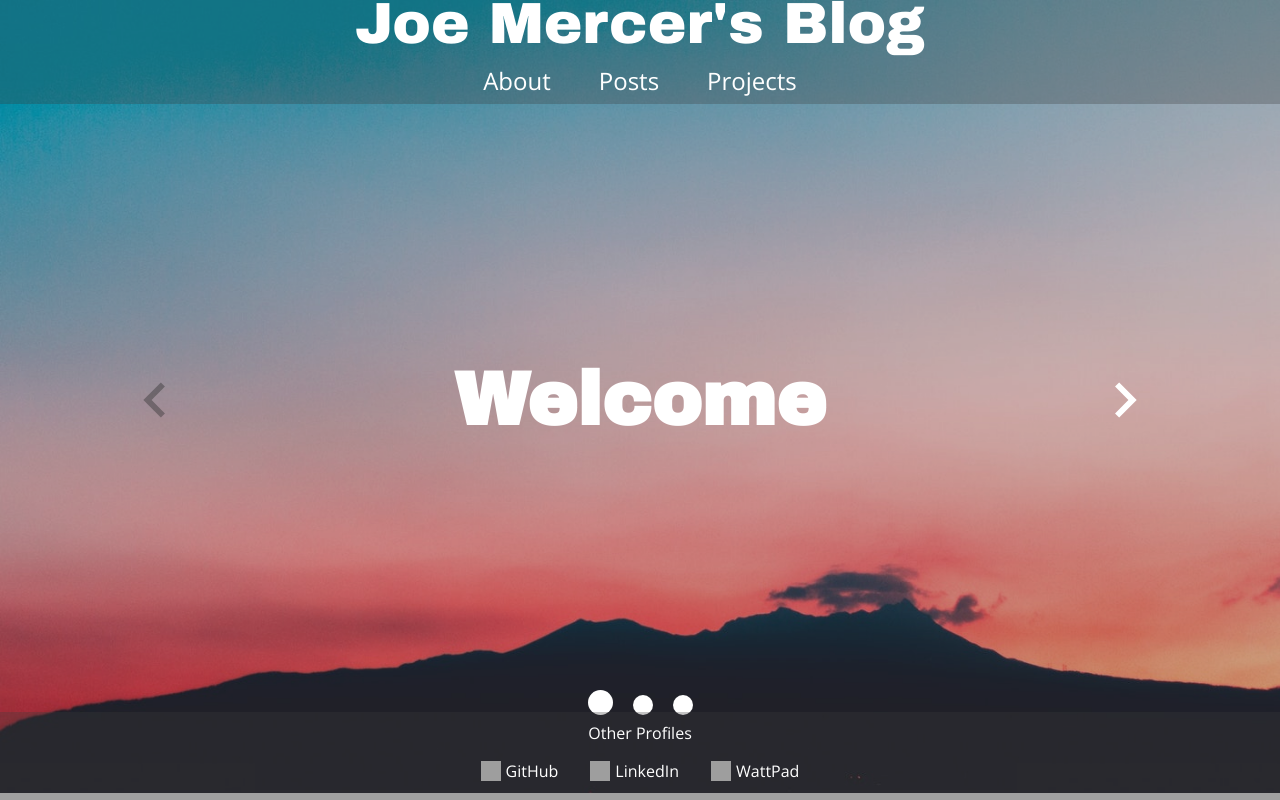
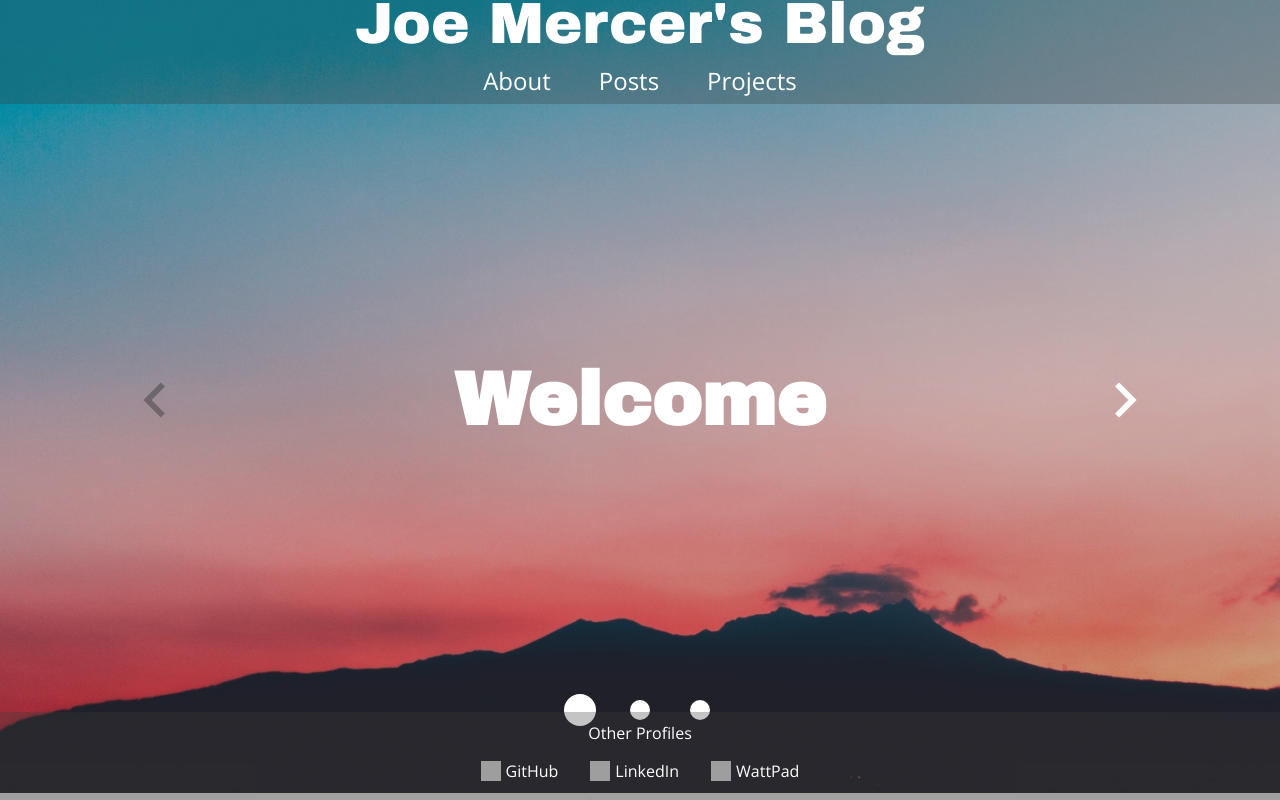
Before and after one commit to jot6000/joemercer-blog, a React (Create React App) app: page / in a window 1280 px wide. Built offline with nearby package versions, Linux system fonts and the light colour scheme; grey boxes are pictures that could not be loaded.

Commit message:
Addes SASS and animation for dots on home.js

```diff
--- a/package.json
+++ b/package.json
@@ -5,6 +5,7 @@
   "dependencies": {
     "@material-ui/core": "^4.1.1",
     "@material-ui/icons": "^4.2.0",
+    "node-sass": "^4.12.0",
     "react": "16.8.6",
     "react-dom": "16.8.6",
     "react-markdown": "^4.0.6",
--- a/src/components/pages/Home.js
+++ b/src/components/pages/Home.js
@@ -1,11 +1,11 @@
 import React, { Component } from 'react';
-import './Home.css';
+import './Home.scss';
 import { Link } from "react-router-dom";
 import Footer from '../Footer';
 import NavigateBeforeIcon from '@material-ui/icons/NavigateBefore';
 import NavigateNextIcon from '@material-ui/icons/NavigateNext';
 
-function content1(content){
+function content1(){
   return (
     <div style={{display:'flex',flexDirection:'column',alignItems:'center'}}>
       <h1 className='title'>Welcome</h1>
@@ -13,7 +13,7 @@ function content1(content){
   )
 }
 
-function content2(content){
+function content2(){
   return (
     <div style={{display:'flex',flexDirection:'column',alignItems:'center'}}>
       <p className='aboutText'>This blog is intended to house my proffesional portfolio as well as be a home for some of my more artistic endevours.</p>
@@ -21,7 +21,7 @@ function content2(content){
   )
 }
 
-function content3(content){
+function content3(){
   return (
     <div style={{display:'flex',flexDirection:'column',alignItems:'center'}}>
       <p className='aboutText'>Coming here for the first time! I recomend you look at the below links first:</p>
@@ -78,9 +78,9 @@ decrementContent = () =>{
             <NavigateNextIcon style={{ fontSize: 70, cursor:'pointer', color : this.state.content < 3 ? 'white':'rgba(40,40,40,0.4)'}} onClick={this.incrementContent}/>
           </div>
           <div>
-            <div className={this.state.content === 1 ? 'dot-selected' : 'dot'}/>
-            <div className={this.state.content === 2 ? 'dot-selected' : 'dot'}/>
-            <div className={this.state.content === 3 ? 'dot-selected' : 'dot'}/>
+            <div className='dot' style={this.state.content === 1 ? {transform:'scale(1.6)'} : {transform:'scale(1)'}}/>
+            <div className='dot' style={this.state.content === 2 ? {transform:'scale(1.6)'} : {transform:'scale(1)'}}/>
+            <div className='dot' style={this.state.content === 3 ? {transform:'scale(1.6)'} : {transform:'scale(1)'}}/>
           </div>
         </div>
         <Footer absolute={true}/>
--- a/src/components/pages/Home.css
+++ b/src/components/pages/Home.scss
@@ -20,17 +20,11 @@
     background-color: white;
     border-radius: 50%;
     display: inline-block;
-    margin: 10px;
+    margin: 20px;
+    transition: transform .5s;
 }
 
-.dot-selected{
-    height: 25px;
-    width: 25px;
-    background-color: white;
-    border-radius: 50%;
-    display: inline-block;
-    margin: 10px;
-}
+
 
 .home-content{
     width:900px;
```
Also changed, not shown: 1 other file (tests, documents, lock files or other folders).
